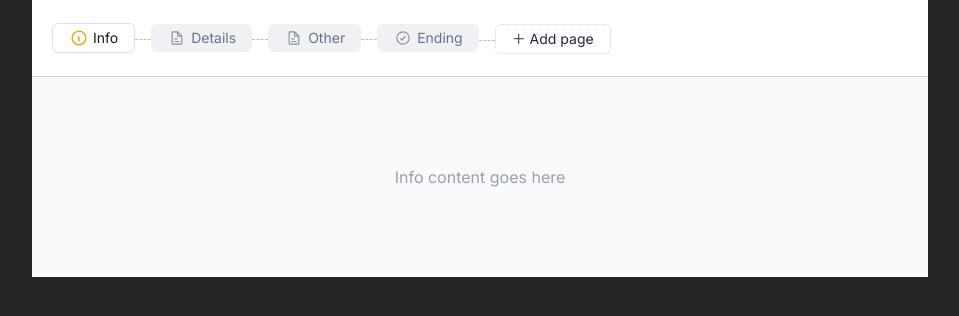
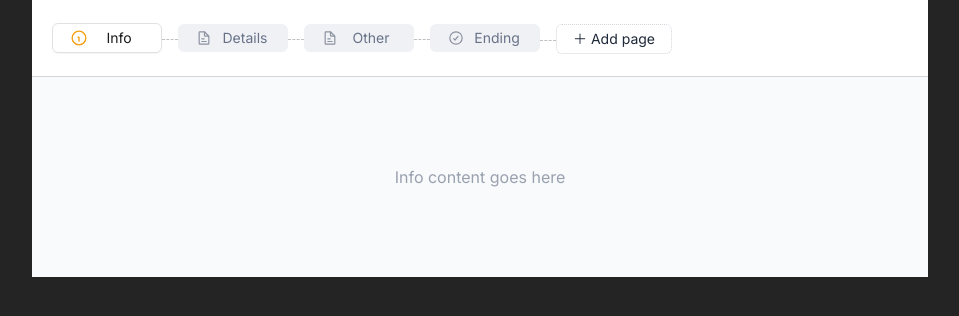
Before and after one commit to imasif/Form-test, a React (Vite) app: page / in a window 1280 px wide. Shown: the top 316 px of the page, without its empty margins (160-1119 px from the left). Built offline with nearby package versions, Linux system fonts and the light colour scheme.

Commit message:
while dragging width change issue fixed

```diff
--- a/src/components/home/Home.jsx
+++ b/src/components/home/Home.jsx
@@ -81,6 +81,8 @@ function SortableTab({ tab, idx, activeTab, onTabClick }) {
         transition,
         isDragging,
     } = useSortable({ id: tab.id })
+    // Fix: prevent tab from shrinking/growing by setting a fixed width
+    const tabWidth = 110 // px, adjust as needed for your design
     const style = {
         transform: CSS.Transform.toString(transform),
         transition,
@@ -88,6 +90,8 @@ function SortableTab({ tab, idx, activeTab, onTabClick }) {
         opacity: isDragging ? 0.7 : 1,
         boxShadow: isDragging ? '0 4px 16px rgba(0,0,0,0.18)' : undefined,
         cursor: isDragging ? 'grabbing' : 'grab',
+        minWidth: tabWidth,
+        maxWidth: tabWidth,
     }
     return (
         <div
@@ -98,13 +102,13 @@ function SortableTab({ tab, idx, activeTab, onTabClick }) {
             className="flex items-center group"
         >
             <div
-                className={`flex items-center px-4 py-1 whitespace-nowrap text-sm cursor-pointer select-none rounded-md gap-1 tab-bar-item overflow-hidden ${
+                className={`flex items-center text-center px-4 py-1 whitespace-nowrap text-sm cursor-pointer select-none rounded-md gap-1 tab-bar-item overflow-hidden ${
                     tab.id === activeTab
                         ? 'active-tab border border-solid border-gray-400 '
                         : 'inactive-tab'
                 }`}
                 tabIndex={0}
-                style={{ minWidth: 0 }}
+                style={{ minWidth: 0, width: '100%' }}
                 onClick={() => onTabClick(tab.id, idx)}
             >
                 {/* Icon rendering for tab */}
@@ -125,7 +129,7 @@ function SortableTab({ tab, idx, activeTab, onTabClick }) {
                         )}
                     </span>
                 ) : null}
-                <span className="truncate max-w-[100px]">{tab.name}</span>
+                <span className="truncate w-full">{tab.name}</span>
             </div>
         </div>
     )
```
